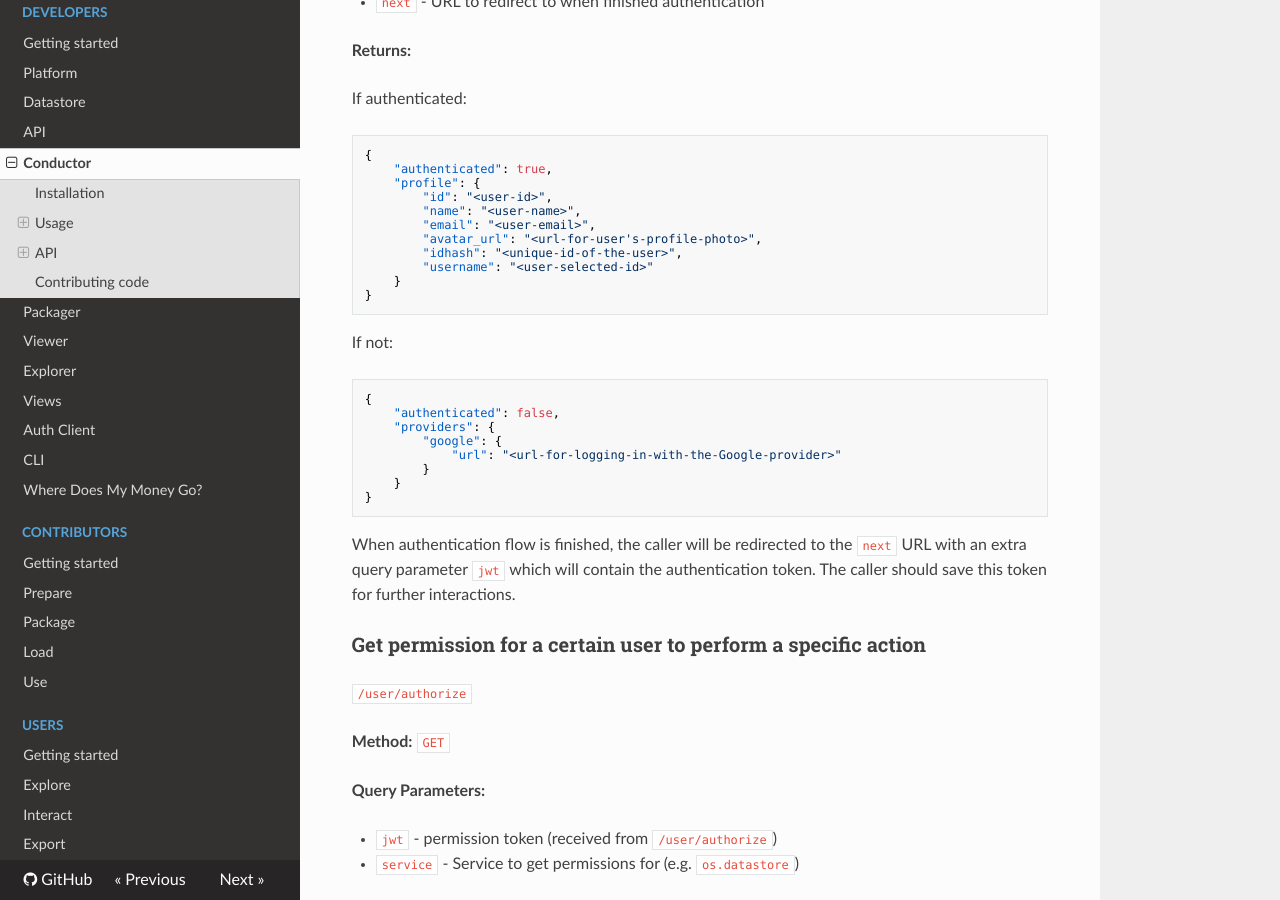
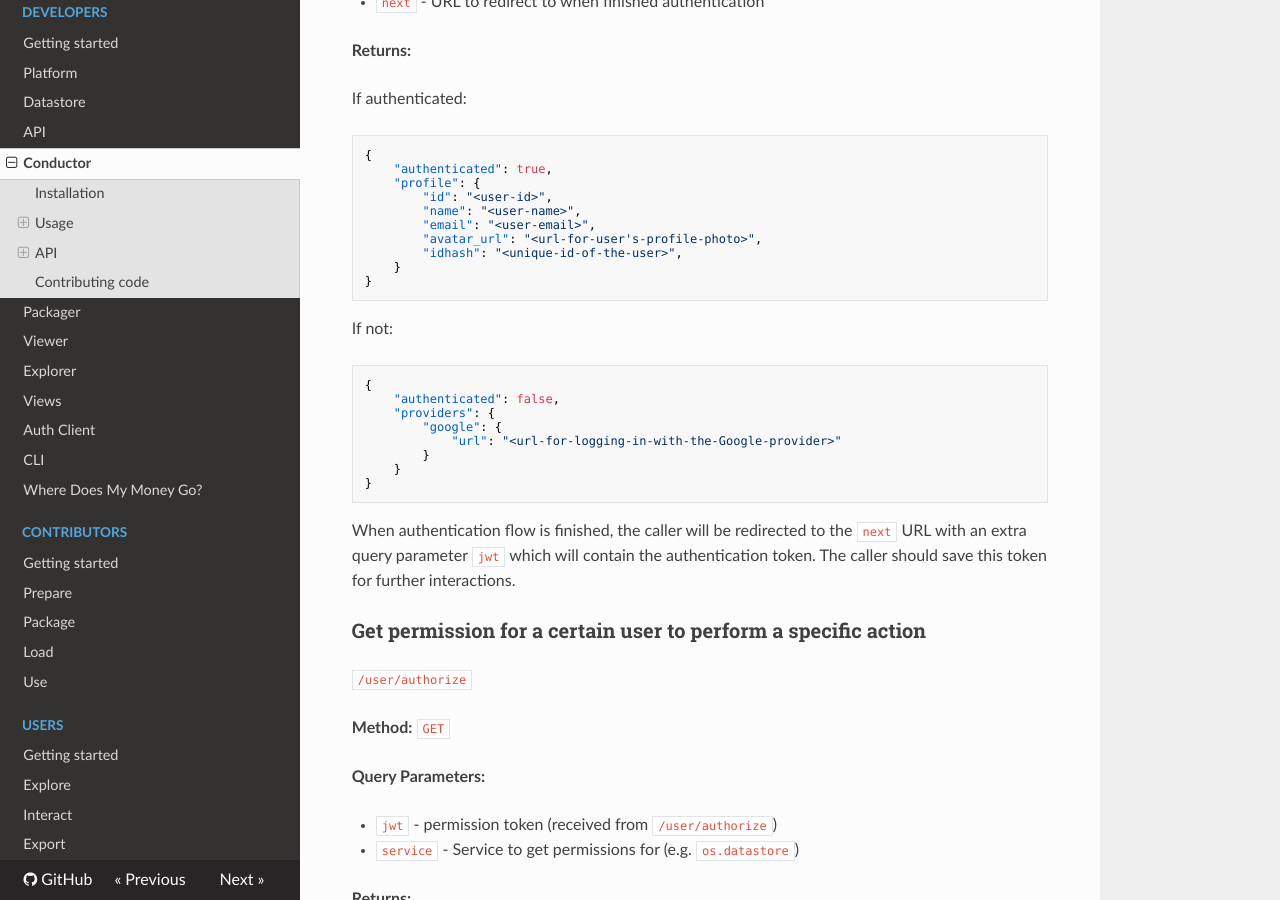
Before and after one commit to openspending/docs, an MkDocs documentation site: the page built from docs/developers/conductor.md, in a window 1280 px wide and 900 px high, scrolled down 4212 px. Built offline with MkDocs 1.6.1, drawn with Linux system fonts in a browser that asks for light colours; nearby versions of some CDN libraries; old or Windows-style settings are respelled for this version of MkDocs.

Commit message:
User profile authentication blob doesn't return username field.

````diff
--- a/docs/developers/conductor.md
+++ b/docs/developers/conductor.md
@@ -187,7 +187,6 @@ If authenticated:
         "email": "<user-email>",
         "avatar_url": "<url-for-user's-profile-photo>",
         "idhash": "<unique-id-of-the-user>",
-        "username": "<user-selected-id>"
     }
 }
 ```
````
